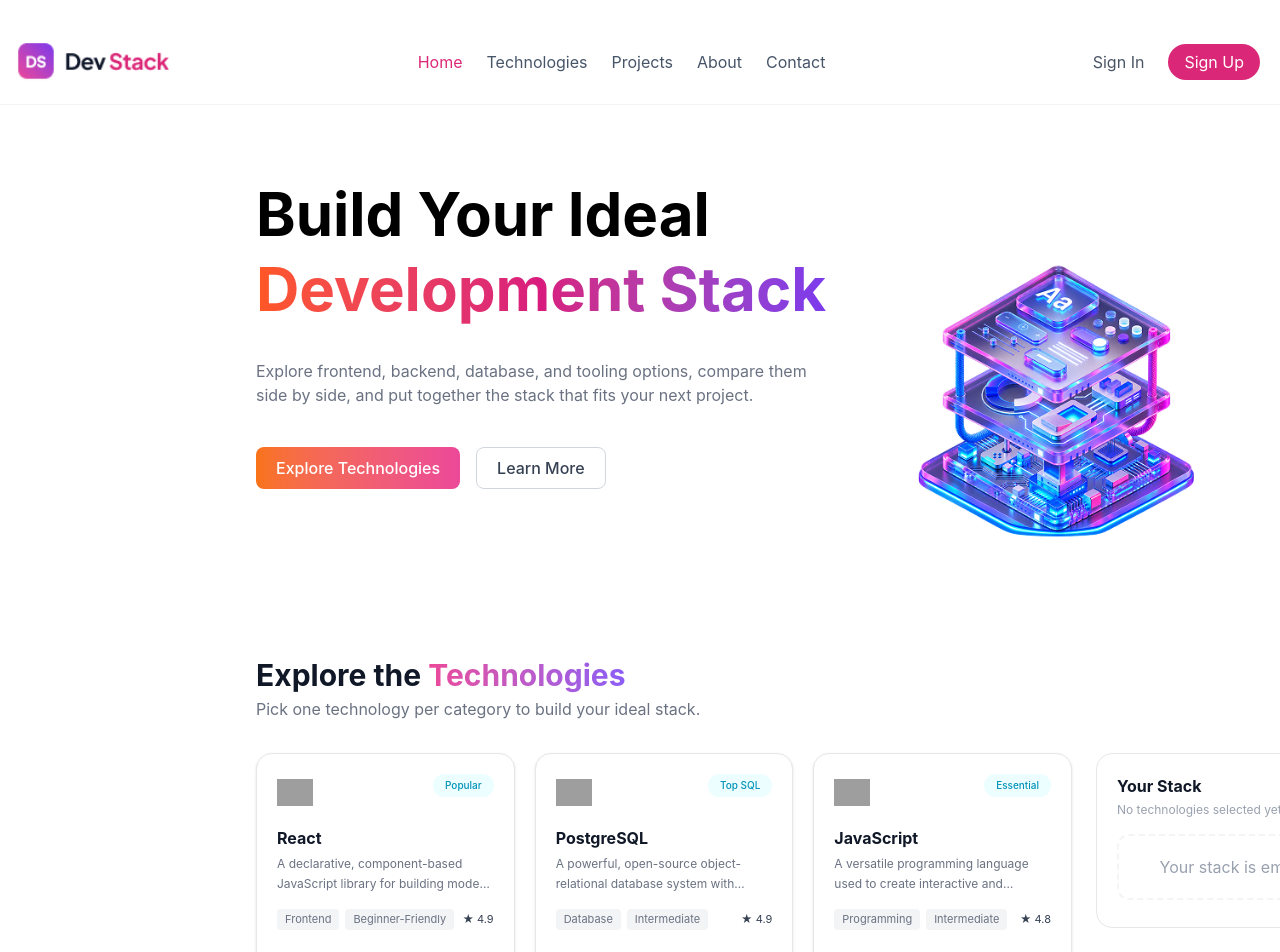
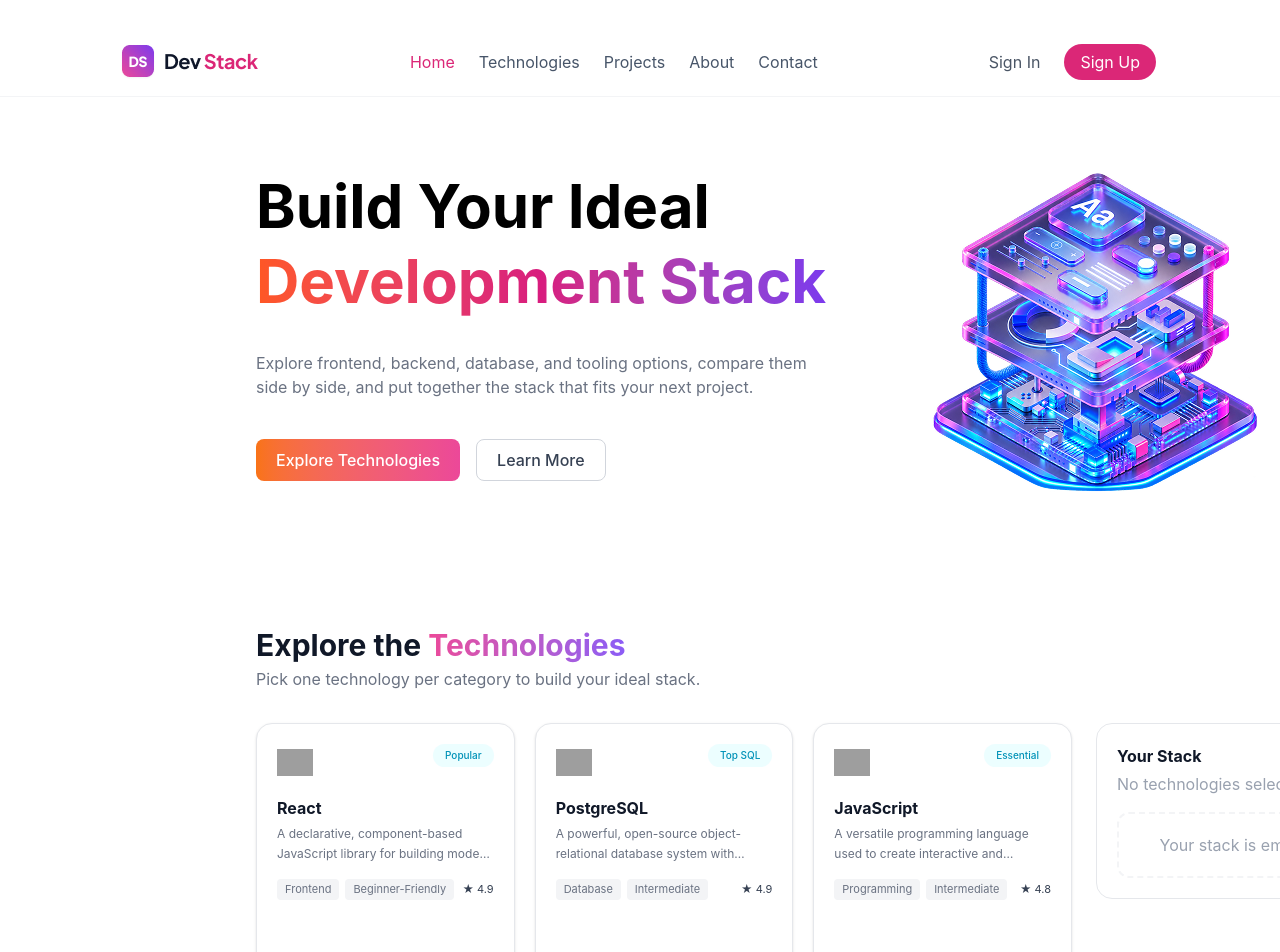
Before and after one commit to FuadAlMaimun-1/assignment-5, a React (Vite) app: page / in a window 1280 px wide. Shown: the top 952 px of the page. Built offline with nearby package versions, Linux system fonts and the light colour scheme; grey boxes are pictures that could not be loaded.

Commit message:
first commit

```diff
--- a/src/components/Banner.tsx
+++ b/src/components/Banner.tsx
@@ -20,33 +20,24 @@ const Banner = () => {
         </p>
 
         <div className="flex gap-4 pt-2">
-          <button
-            onClick={() => setActiveHeroBtn("explore")}
-            className={`px-5 py-2 rounded-lg font-medium cursor-pointer  ${
-              activeHeroBtn === "explore"
-                ? "bg-gradient-to-r from-[#F97316] to-[#EC4899] text-white"
-                : "border border-gray-300 text-gray-700 hover:bg-gray-50"
-            }`}
-          >
+          <button onClick={() => setActiveHeroBtn("explore")}
+            className={`px-5 py-2 rounded-lg font-medium cursor-pointer  ${activeHeroBtn === "explore" ? "bg-gradient-to-r from-[#F97316] to-[#EC4899] text-white" : "border border-gray-300 text-gray-700 hover:bg-gray-50" }`}>
             Explore Technologies
           </button>
 
           <button
             onClick={() => setActiveHeroBtn("learn")}
             className={`px-5 py-2 rounded-lg font-medium cursor-pointer  ${
-              activeHeroBtn === "learn"
-                ? "bg-gradient-to-r from-[#F97316] to-[#EC4899] text-white"
-                : "border border-gray-300 text-gray-700 hover:bg-gray-50"
-            }`}
-          >
+              activeHeroBtn === "learn" ? "bg-gradient-to-r from-[#F97316] to-[#EC4899] text-white"  : "border border-gray-300 text-gray-700 hover:bg-gray-50"
+            }`}>
             Learn More
           </button>
         </div>
       </div>
 
 
-      <div className="flex justify-center shrink-0 sm:grid-cols-1">
-        <img src={Logo} alt="Banner Stack" className="max-w-md w-full " />
+      <div>
+        <img src={Logo} alt="Banner logo" className="mt-[-100px]" />
       </div>
     </div>
   );
--- a/src/components/Nav.tsx
+++ b/src/components/Nav.tsx
@@ -6,16 +6,12 @@ const Nav = () => {
   const [activeTab, setActiveTab] = useState("signup");
 
   return (
-    <nav className="w-full my-4 md:my-10 pb-5 border-b border-gray-100 sticky top-0 bg-white z-50">
+    <nav className="w-full my-3 md:my-10 pb-3 border-b border-gray-100 sticky top-0 bg-white z-50">
 
-      <div className="flex justify-between items-center container mx-auto px-4 gap-2 sm:gap-4">
+      <div className="flex justify-between items-center mx-30 gap-2 sm:gap-4">
 
         <div className="shrink-0">
-          <img
-            src={Logo}
-            alt="Logo"
-            className="h-8 sm:h-10 w-auto object-contain"
-          />
+          <img src={Logo} alt="Logo" />
         </div>
 
         <div>
@@ -25,7 +21,7 @@ const Nav = () => {
             className="md:hidden w-6 h-6 cursor-pointer"
           />
 
-          <ul className="hidden md:flex gap-6 text-[#475569]">
+          <ul className="hidden md:flex gap-6 text-[#475569] cursor-pointer">
             <li className="text-[#DB2777]">Home</li>
             <li>Technologies</li>
             <li>Projects</li>
@@ -36,11 +32,9 @@ const Nav = () => {
 
         <div className="flex gap-1 sm:gap-2 p-1 rounded-3xl shrink-0">
           <button
-            onClick={() => setActiveTab("signin")}
-            className={`px-4 py-1 sm:py-1.5 text-xs sm:text-base rounded-3xl cursor-pointer ${
-              activeTab === "signin"
+            onClick={() => setActiveTab("signin")} className={`px-4 py-1 sm:py-1.5  rounded-3xl cursor-pointer ${activeTab === "signin"
                 ? "bg-[#DB2777] text-white"
-                : "text-gray-600 hover:text-black"
+                : "text-gray-600 "
             }`}
           >
             Sign In
@@ -51,7 +45,7 @@ const Nav = () => {
             className={`px-4 py-1 sm:py-1.5  rounded-3xl cursor-pointer ${
               activeTab === "signup"
                 ? "bg-[#DB2777] text-white"
-                : "text-gray-600 hover:text-black"
+                : "text-gray-600"
             }`}
           >
             Sign Up
--- /dev/null
+++ b/src/components/card/SelectedCard.tsx
@@ -0,0 +1,74 @@
+import type { Itechnology } from "../../type/Type";
+import { TiDelete } from "react-icons/ti";
+
+interface SelectedCardProps {
+  selectedTechs: Itechnology[];
+  onRemove: (id: string | number, name: string) => void;
+  onRemoveAll: () => void;
+}
+
+const SelectedCard = ({ selectedTechs, onRemove, onRemoveAll,
+}: SelectedCardProps) => {
+
+  return (
+    <div className="w-full lg:w-[280px] min-h-[175px] border border-gray-200 rounded-2xl p-5 bg-white sticky top-24">
+      <div className="flex items-baseline gap-2 mb-1">
+        <h3 className="font-bold text-gray-900">Your Stack</h3>
+      </div>
+      <p className="text-gray-400 mb-4">
+        {selectedTechs.length === 0
+          ? "No technologies selected yet"
+          : `${selectedTechs.length} ${
+              selectedTechs.length === 1
+                ? "technology selected"
+                : "technologies selected"
+            }`}
+      </p>
+
+      {selectedTechs.length === 0 ? (
+        <div className="w-full h-[66px] border-2 border-dashed border-gray-100 rounded-xl flex text-center items-center justify-center">
+          <p className="text-gray-400">Your stack is empty.</p>
+        </div>
+      ) : (
+        <div className="space-y-3 mb-4">
+          {selectedTechs.map((tech) => (
+            <div
+              key={tech.id}
+              className="flex items-center justify-between px-3 py-3 rounded-lg border border-gray-100 hover:border-gray-200 hover:bg-gray-50 transition-all duration-200 group"
+            >
+              <div className="flex items-center gap-3">
+                <img
+                  src={tech.icon}
+                  alt={tech.name}
+                  className="w-6 h-6 object-contain"
+                />
+                <div>
+                  <h4 className="font-bold text-gray-800">{tech.name}</h4>
+                  <p className="text-[10px] text-gray-400">{tech.category}</p>
+                </div>
+              </div>
+
+              <button
+                onClick={() => onRemove(tech.id, tech.name)}
+                className="text-gray-600 hover:text-red-500 text-xl font-bold px-1 cursor-pointer"
+              >
+                <TiDelete />
+              </button>
+            </div>
+          ))}
+        </div>
+      )}
+
+      {selectedTechs.length > 0 && (
+        <button
+          onClick={onRemoveAll}
+          className="w-full mt-4 px-4 py-1.5 cursor-pointer font-bold rounded-lg transition-all border border-red-500 text-red-500 hover:bg-red-50 active:bg-red-100 text-xs"
+        >
+          Remove All
+        </button>
+      )}
+    </div>
+  );
+};
+
+export default SelectedCard;
--- a/src/components/card/card.tsx
+++ b/src/components/card/card.tsx
@@ -1,19 +1,25 @@
 import { use, useState } from "react";
 import type { Itechnology } from "../../type/Type";
 import { toast, ToastContainer, Bounce } from "react-toastify";
-import { TiDelete } from "react-icons/ti";
+import SelectedCard from "./SelectedCard";
+
 import "react-toastify/dist/ReactToastify.css";
+
 
 interface CardProps {
   cardPromise: Promise<Itechnology[]>;
 }
 
 const Card = ({ cardPromise }: CardProps) => {
+
   const techs = use(cardPromise);
+
   const [selectedTechs, setSelectedTechs] = useState<Itechnology[]>([]);
+
 
   const handleAddToStack = (tech: Itechnology) => {
     setSelectedTechs((card) => [...card, tech]);
+
     toast.success(`Added ${tech.name} to stack!`, {
       position: "top-center",
       autoClose: 3000,
@@ -29,8 +35,8 @@ const Card = ({ cardPromise }: CardProps) => {
   const handleRemove = (id: string | number, name: string) => {
     setSelectedTechs((card) => card.filter((item) => item.id !== id));
     toast.info(`Removed ${name} from stack`, {
-      position: "top-center",
-      autoClose: 5000,
+      position: "top-left",
+      autoClose: 3000,
       hideProgressBar: false,
       closeOnClick: false,
       pauseOnHover: true,
@@ -45,7 +51,7 @@ const Card = ({ cardPromise }: CardProps) => {
     setSelectedTechs([]);
     toast.warn("Cleared all technologies from stack", {
       position: "top-right",
-      autoClose: 5000,
+      autoClose: 3000,
       hideProgressBar: false,
       closeOnClick: false,
       pauseOnHover: true,
@@ -72,6 +78,8 @@ const Card = ({ cardPromise }: CardProps) => {
           Pick one technology per category to build your ideal stack.
         </p>
       </div>
+
+      {/* Card */}
       <div className="flex flex-col lg:flex-row gap-6 items-start">
         <div className="grid grid-cols-1 sm:grid-cols-2 md:grid-cols-3 gap-5 flex-1">
           {techs.map((item) => {
@@ -135,64 +143,13 @@ const Card = ({ cardPromise }: CardProps) => {
           })}
         </div>
 
-        <div className="w-full lg:w-[280px] min-h-[175px] h-fit border border-gray-200 rounded-2xl p-5 bg-white sticky top-24">
-          <div className="flex items-baseline gap-2 mb-1">
-            <h3 className="font-bold text-gray-900">Your Stack</h3>
-          </div>
-          <p className="text-xs text-gray-400 mb-4">
-            {selectedTechs.length === 0
-              ? "No technologies selected yet"
-              : `${selectedTechs.length} ${
-                  selectedTechs.length === 1 ? "technology" : "technologies"
-                } selected`}
-          </p>
+        {/* Stack Card Components */}
 
-          {selectedTechs.length === 0 ? (
-            <div className="w-full h-[66px] border-2 border-dashed border-gray-100 rounded-xl flex text-center items-center justify-center">
-              <p className="text-gray-400">Your stack is empty.</p>
-            </div>
-          ) : (
-            <div className="space-y-3 mb-4">
-              {selectedTechs.map((tech) => (
-                <div
-                  key={tech.id}
-                  className="flex items-center justify-between px-3 py-3 rounded-lg border border-gray-100 hover:border-gray-200 hover:bg-gray-50 transition-all duration-200 group"
-                >
-                  <div className="flex items-center gap-3">
-                    <img
-                      src={tech.icon}
-                      alt={tech.name}
-                      className="w-6 h-6 object-contain"
-                    />
-                    <div>
-                      <h4 className=" font-bold text-gray-800">{tech.name}</h4>
-                      <p className="text-[10px] text-gray-400">
-                        {tech.category}
-                      </p>
-                    </div>
-                  </div>
-
-                  <button
-                    onClick={() => handleRemove(tech.id, tech.name)}
-                    className="text-gray-600 hover:text-red-500 text-xl font-bold px-1"
-                  >
-                    <TiDelete />
-                  </button>
-                </div>
-              ))}
-            </div>
-          )}
-
-          {/* Remove All Button */}
-          {selectedTechs.length > 0 && (
-            <button
-              onClick={handleRemoveAll}
-              className="w-full mt-4 px-4 py-1 cursor-pointer font-bold rounded-lg transition-all border border-red-500 text-red-500 hover:bg-red-50 active:bg-red-100 text-xs"
-            >
-              Remove All
-            </button>
-          )}
-        </div>
+        <SelectedCard
+          selectedTechs={selectedTechs}
+          onRemove={handleRemove}
+          onRemoveAll={handleRemoveAll}
+        />
       </div>
     </div>
   );
```
